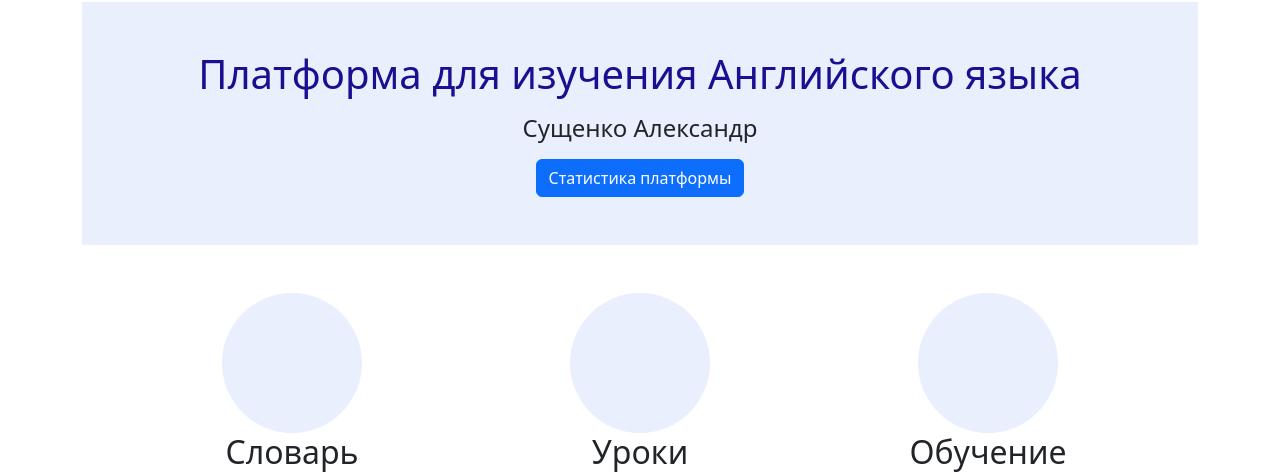
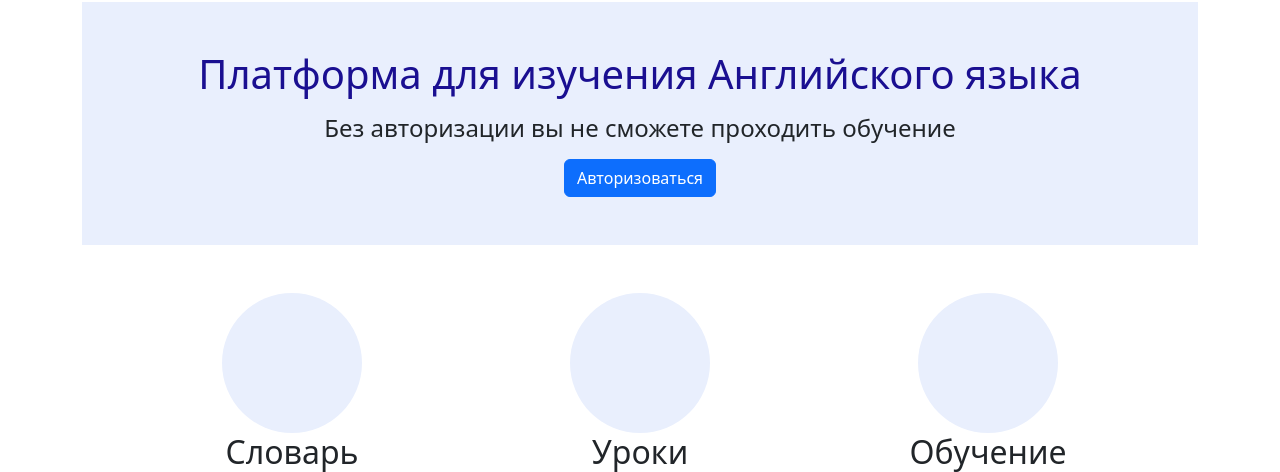
Before and after one commit to halub3/vocabulary, a Django app: page / in a window 1280 px wide. Shown: the part 92-564 px from the top of the page. Run offline with Django 4.2, Linux system fonts and the light colour scheme; some libraries are stand-ins or nearby versions.

Commit message:
small fix for index page - different output for auth/no-auth users

```diff
--- a/templates/index.html
+++ b/templates/index.html
@@ -5,15 +5,27 @@
 {% endblock %}
 
 {% block page-desc %}
-Сущенко Александр
+{% if user.is_authenticated %}
+Добро пожаловать, {{ user.username }}
+{% else %}
+Без авторизации вы не сможете проходить обучение
+{% endif %}
 {% endblock %}
 
 {% block back-url %}
-/stats
+    {% if user.is_authenticated %}
+    /stats
+    {% else %}
+    /login
+    {% endif %}
 {% endblock %}
 
 {% block back-title %}
-Статистика платформы
+    {% if user.is_authenticated %}
+    Статистика платформы
+    {% else %}
+    Авторизоваться
+    {% endif %}
 {% endblock %}
 
 {% block content %}
```
